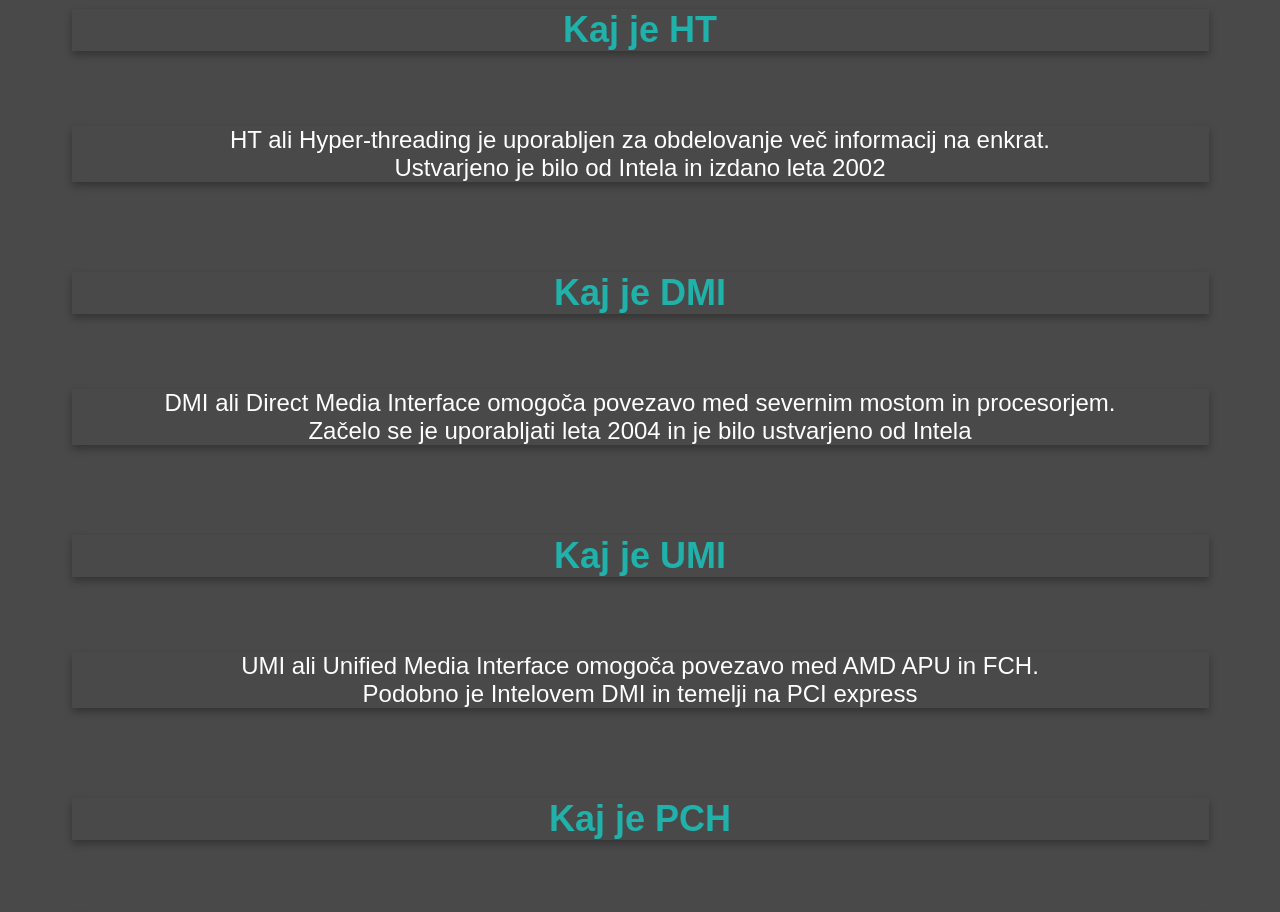
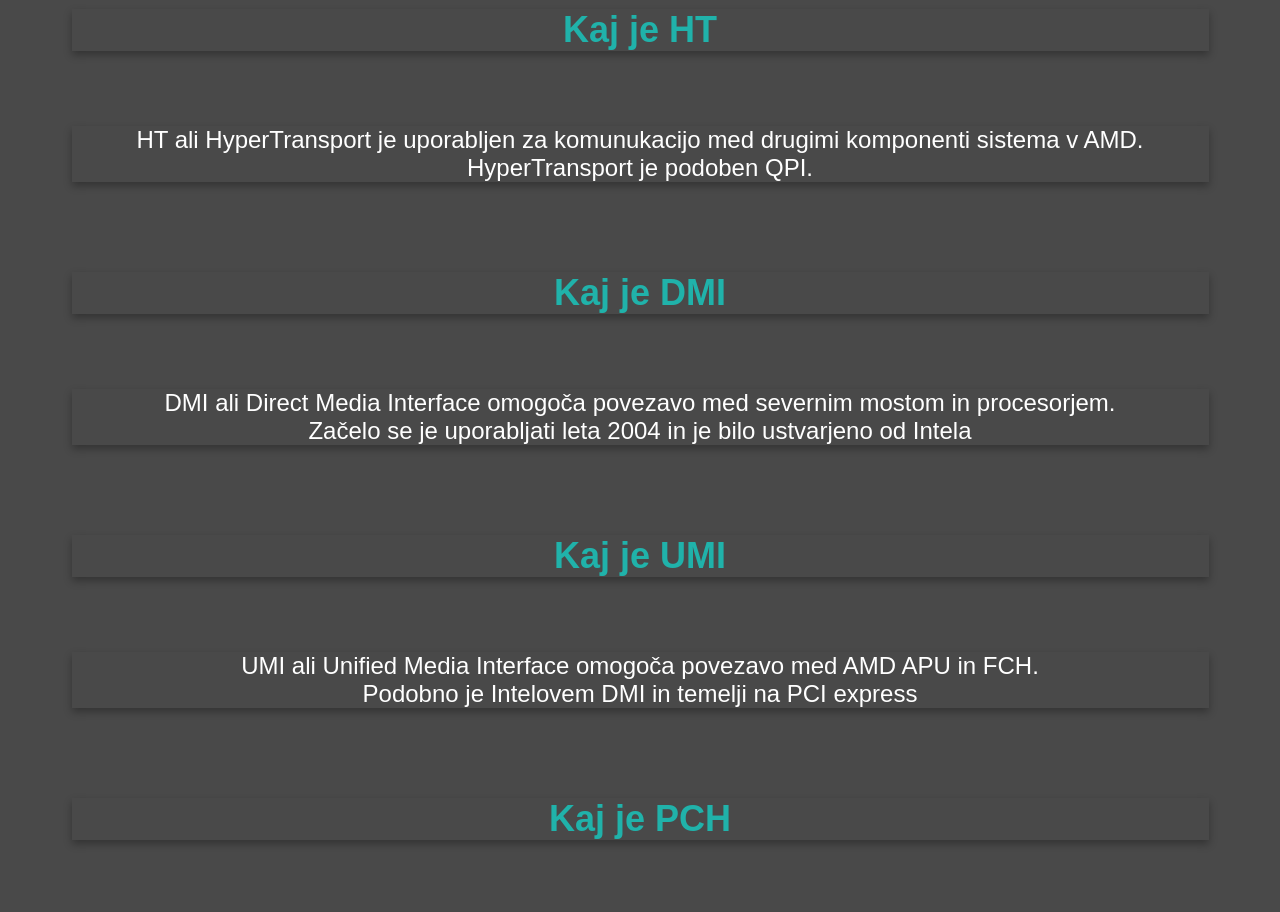
Before and after one commit to liamSimonic/Chipset, a plain HTML site: page index.html in a window 1280 px wide. Shown: the part 2800-3712 px from the top of the page. Drawn offline with Linux system fonts and the light colour scheme.

Commit message:
Update index.html

```diff
--- a/index.html
+++ b/index.html
@@ -64,8 +64,8 @@
             </pre>
             <p class="p1">Kaj je HT</p>
             <pre>
-                <p class="p2">HT ali Hyper-threading je uporabljen za obdelovanje več informacij na enkrat.
-                    Ustvarjeno je bilo od Intela in izdano leta 2002
+                <p class="p2">HT ali HyperTransport je uporabljen za komunukacijo med drugimi komponenti sistema v AMD.
+			HyperTransport je podoben QPI.
                 </p>
             </pre>
             <p class="p1">Kaj je DMI</p>
```
